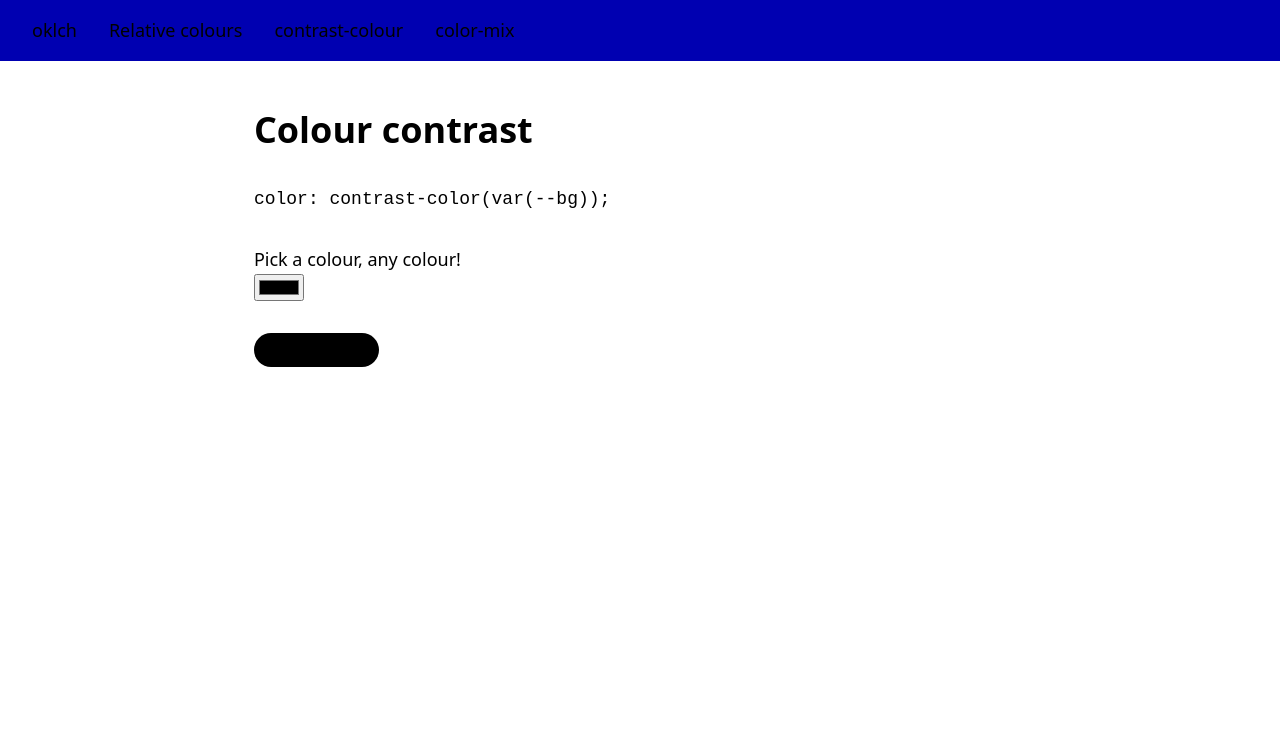
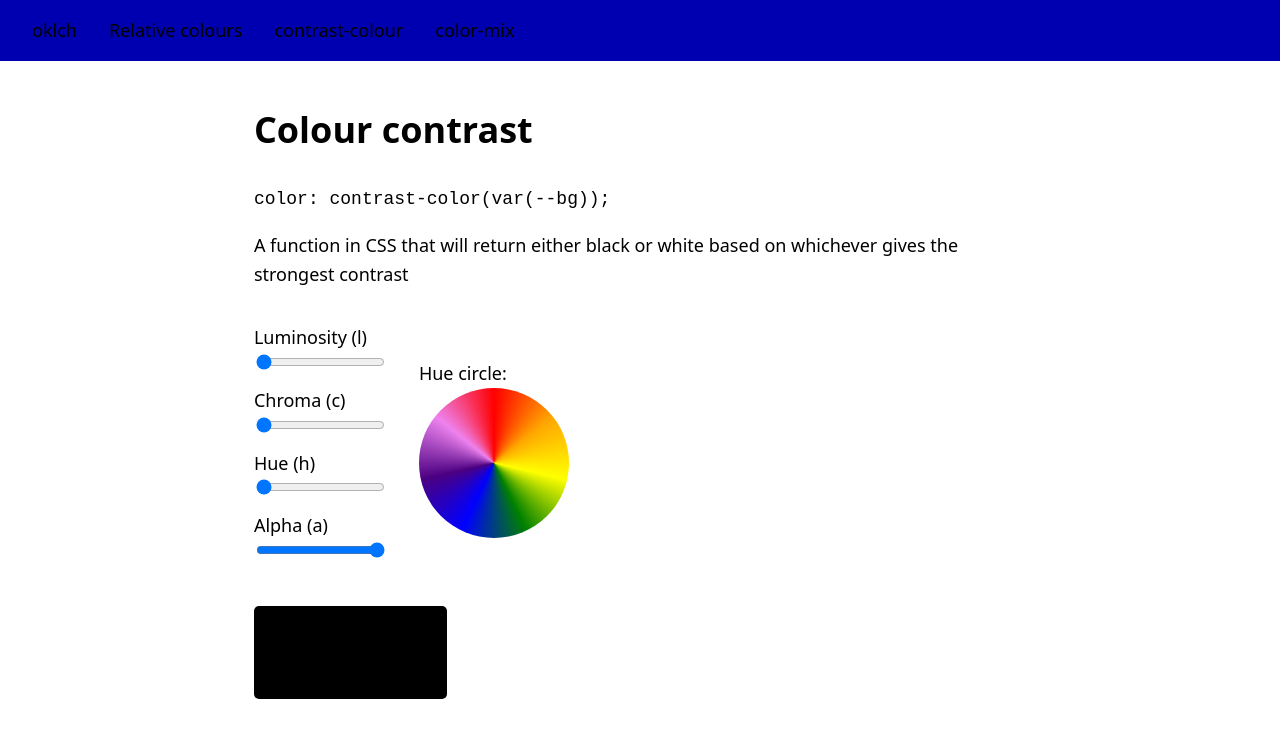
Before and after one commit to ADSmith-0/relative-colours-css, a SvelteKit app: page /contrast-color in a window 1280 px wide. Shown: the top 738 px of the page. Built offline with nearby package versions, Linux system fonts and the light colour scheme.

Commit message:
Updated colour contrast

```diff
--- a/src/routes/color-mix/+page.svelte
+++ b/src/routes/color-mix/+page.svelte
@@ -1 +1,49 @@
+<script lang="ts">
+	let luminosity = $state<number>(0);
+	let chroma = $state<number>(0);
+	let hue = $state<number>(0);
+	let alpha = $state<number>(1);
+</script>
+
 <h1>Colour mixing</h1>
+<p>A colour scheme that is closer to how humans perceive colour</p>
+<code>color: oklch(0.5 0.2 10 / 0.9); </code>
+<div class="flex flex-row-center" style="padding-top: 1rem; gap: 2rem;">
+	<section
+		class="box"
+		style="background-color: oklch({luminosity} {chroma} {hue} / {alpha})"
+	></section>
+	<section class="flex flex-col">
+		<label for="l">Luminosity (l)</label>
+		<input id="l" type="range" min="0" max="1" step="0.05" bind:value={luminosity} />
+		<label for="c">Chroma (c)</label>
+		<input id="c" type="range" min="0" max="1" step="0.05" bind:value={chroma} />
+		<label for="h">Hue (h)</label>
+		<input id="h" type="range" min="0" max="360" step="5" bind:value={hue} />
+		<label for="a">Alpha (a)</label>
+		<input id="a" type="range" min="0" max="1" step="0.05" bind:value={alpha} />
+	</section>
+	<section>
+		<span>Hue circle:</span>
+		<div class="hue-circle"></div>
+	</section>
+</div>
+
+<style>
+	.box {
+		--size: 150px;
+		width: var(--size);
+		height: var(--size);
+	}
+
+	input {
+		margin-bottom: 1rem;
+	}
+
+	.hue-circle {
+		height: 150px;
+		width: 150px;
+		background: conic-gradient(from 0deg, red, orange, yellow, green, blue, indigo, violet, red);
+		border-radius: 50vw;
+	}
+</style>
--- a/src/routes/contrast-color/+page.svelte
+++ b/src/routes/contrast-color/+page.svelte
@@ -1,24 +1,58 @@
 <script lang="ts">
-	let bg = $state<string>("#000000");
+	let luminosity = $state<number>(0);
+	let chroma = $state<number>(0);
+	let hue = $state<number>(0);
+	let alpha = $state<number>(1);
 </script>
 
 <h1>Colour contrast</h1>
 
 <code>color: contrast-color(var(--bg));</code>
 
-<section style="--btn-bg: {bg}">
-	<div class="flex-col" style="padding-top: 2rem;">
-		<label for="color">Pick a colour, any colour!</label>
-		<input id="color" type="color" bind:value={bg} />
+<p>
+	A function in CSS that will return either black or white based on whichever gives the strongest
+	contrast
+</p>
+
+<section style="--btn-bg: oklch({luminosity} {chroma} {hue} / {alpha});">
+	<div class="flex flex-row-center" style="padding-top: 1rem; gap: 2rem;">
+		<section class="flex flex-col">
+			<label for="l">Luminosity (l)</label>
+			<input id="l" type="range" min="0" max="1" step="0.05" bind:value={luminosity} />
+			<label for="c">Chroma (c)</label>
+			<input id="c" type="range" min="0" max="1" step="0.05" bind:value={chroma} />
+			<label for="h">Hue (h)</label>
+			<input id="h" type="range" min="0" max="360" step="5" bind:value={hue} />
+			<label for="a">Alpha (a)</label>
+			<input id="a" type="range" min="0" max="1" step="0.05" bind:value={alpha} />
+		</section>
+		<section>
+			<span>Hue circle:</span>
+			<div class="hue-circle"></div>
+		</section>
 	</div>
 
-	<button>Still readable! :)</button>
+	<section class="box">Still readable! :)</section>
 </section>
 
 <style>
-	button {
+	.box {
 		margin-top: 2rem;
 		background-color: oklch(from var(--btn-bg) l c h);
 		color: contrast-color(var(--btn-bg));
+		max-width: max-content;
+		padding: 2rem;
+		border-radius: 5px;
+	}
+
+	input {
+		margin-bottom: 1rem;
+	}
+
+	.hue-circle {
+		height: 150px;
+		width: 150px;
+		background: conic-gradient(from 0deg, red, orange, yellow, green, blue, indigo, violet, red);
+		border-radius: 50vw;
 	}
 </style>
```
